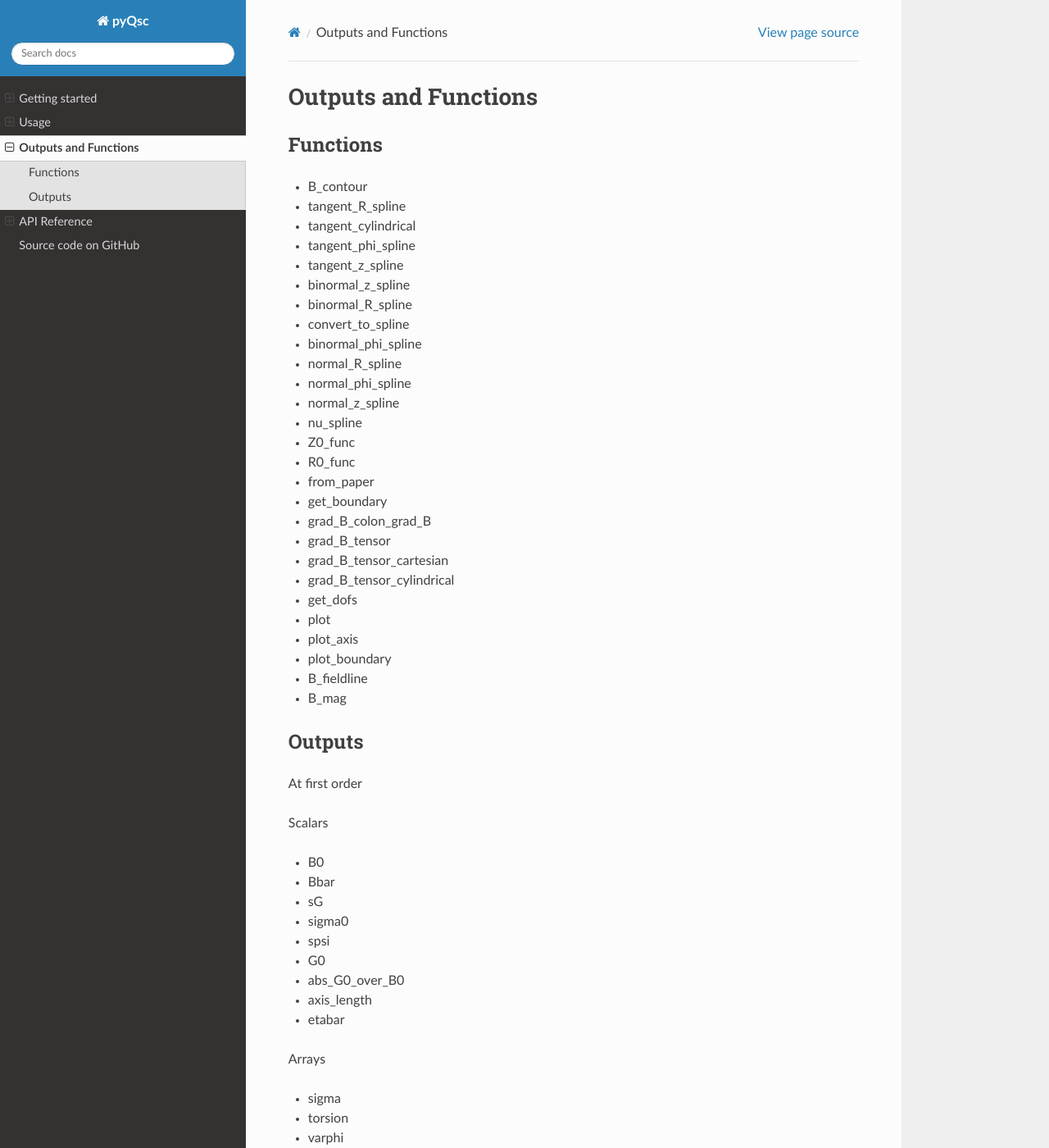
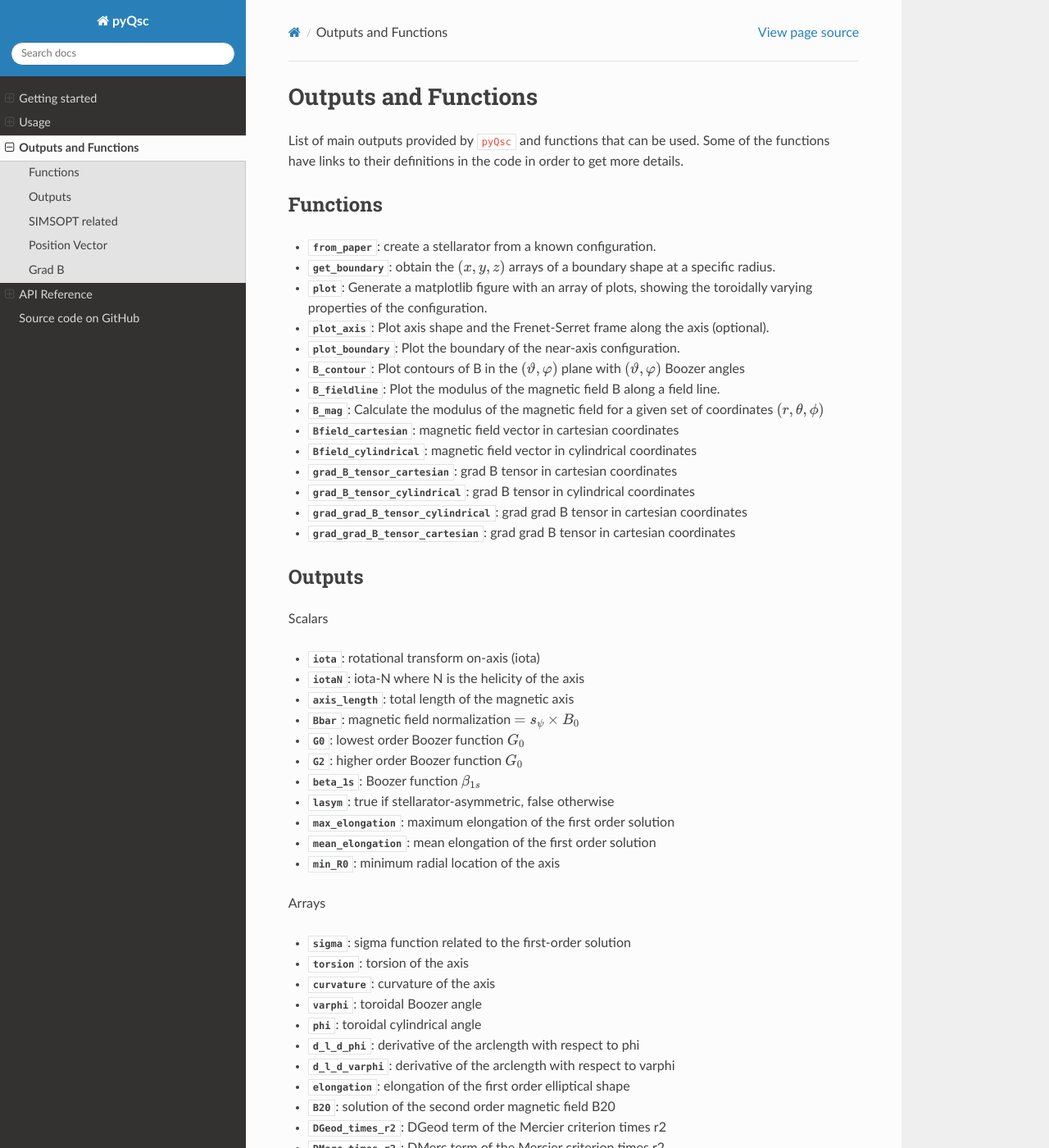
Before and after one commit to landreman/pyQSC, a Sphinx documentation site: the page built from docs/source/outputs.rst, in a window 1280 px wide and 1400 px high. Shown: the whole window at 82% size. Built offline with Sphinx 7.4.7 and the Read the Docs theme 2.0.0, drawn with Linux system fonts in a browser that asks for light colours; some of the changed text lies outside the part shown.

Commit message:
Updated outputs and functions file

```diff
--- a/docs/source/outputs.rst
+++ b/docs/source/outputs.rst
@@ -1,219 +1,112 @@
 Outputs and Functions
 =====================
 
+List of main outputs provided by ``pyQsc`` and functions that
+can be used. Some of the functions have links to their
+definitions in the code in order to get more details.
 
 Functions
-^^^^^^^^^^^^^^^^^^^^
+^^^^^^^^^^
 
-- B_contour
-- tangent_R_spline
-- tangent_cylindrical
-- tangent_phi_spline
-- tangent_z_spline
-- binormal_z_spline
-- binormal_R_spline
-- convert_to_spline
-- binormal_phi_spline
-- normal_R_spline
-- normal_phi_spline
-- normal_z_spline
-- nu_spline
-- Z0_func
-- R0_func
-- from_paper
-- get_boundary
-- grad_B_colon_grad_B
-- grad_B_tensor
-- grad_B_tensor_cartesian
-- grad_B_tensor_cylindrical
-- get_dofs
-- plot
-- plot_axis
-- plot_boundary
-- B_fieldline
-- B_mag
+- :py:mod:`from_paper <qsc.Qsc.from_paper>`: create a stellarator from a known configuration.
+- :py:mod:`get_boundary <qsc.Qsc.get_boundary>`: obtain the :math:`(x,y,z)` arrays of a boundary shape at a specific radius.
+- :py:mod:`plot <qsc.Qsc.plot>`: Generate a matplotlib figure with an array of plots, showing the toroidally varying properties of the configuration.
+- :py:mod:`plot_axis <qsc.Qsc.plot_axis>`: Plot axis shape and the Frenet-Serret frame along the axis (optional).
+- :py:mod:`plot_boundary <qsc.Qsc.plot_boundary>`: Plot the boundary of the near-axis configuration.
+- :py:mod:`B_contour <qsc.Qsc.B_contour>`: Plot contours of B in the :math:`(\vartheta,\varphi)` plane with :math:`(\vartheta,\varphi)` Boozer angles
+- :py:mod:`B_fieldline <qsc.Qsc.B_fieldline>`: Plot the modulus of the magnetic field B along a field line.
+- :py:mod:`B_mag <qsc.Qsc.B_mag>`: Calculate the modulus of the magnetic field for a given set of coordinates :math:`(r,\theta,\phi)`
+- :py:mod:`Bfield_cartesian <qsc.Qsc.Bfield_cartesian>`: magnetic field vector in cartesian coordinates
+- :py:mod:`Bfield_cylindrical <qsc.Qsc.Bfield_cylindrical>`:  magnetic field vector in cylindrical coordinates
+- :py:mod:`grad_B_tensor_cartesian <qsc.Qsc.grad_B_tensor_cartesian>`: grad B tensor in cartesian coordinates
+- :py:mod:`grad_B_tensor_cylindrical <qsc.Qsc.grad_B_tensor_cylindrical>`: grad B tensor in cylindrical coordinates
+- :py:mod:`grad_grad_B_tensor_cylindrical <qsc.Qsc.grad_grad_B_tensor_cylindrical>`: grad grad B tensor in cartesian coordinates
+- :py:mod:`grad_grad_B_tensor_cartesian <qsc.Qsc.grad_grad_B_tensor_cartesian>`: grad grad B tensor in cartesian coordinates
 
 Outputs
 ^^^^^^^
 
-At first order
-
 Scalars
 
-- B0
-- Bbar
-- sG
-- sigma0
-- spsi
-- G0
-- abs_G0_over_B0
-- axis_length
-- etabar
+- :py:mod:`iota <qsc.Qsc.iota>`: rotational transform on-axis (iota)
+- :py:mod:`iotaN <qsc.Qsc.iotaN>`: iota-N where N is the helicity of the axis
+- :py:mod:`axis_length <qsc.Qsc.axis_length>`: total length of the magnetic axis
+- :py:mod:`Bbar <qsc.Qsc.Bbar>`: magnetic field normalization :math:`=s_\psi \times B_0`
+- :py:mod:`G0 <qsc.Qsc.G0>`: lowest order Boozer function :math:`G_0`
+- :py:mod:`G2 <qsc.Qsc.G2>`: higher order Boozer function :math:`G_0`
+- :py:mod:`beta_1s <qsc.Qsc.beta_1s>`: Boozer function :math:`\beta_{1s}`
+- :py:mod:`lasym <qsc.Qsc.lasym>`: true if stellarator-asymmetric, false otherwise
+- :py:mod:`max_elongation <qsc.Qsc.max_elongation>`: maximum elongation of the first order solution
+- :py:mod:`mean_elongation <qsc.Qsc.mean_elongation>`: mean elongation of the first order solution
+- :py:mod:`min_R0 <qsc.Qsc.min_R0>`: minimum radial location of the axis
 
 Arrays
 
-- sigma
-- torsion
-- varphi
-- rc
-- rs
-- zc
-- zs
-- Bfield_cartesian
-- Bfield_cylindrical
-- X1c
-- X1c_untwisted
-- X1s
-- X1s_untwisted
-- Y1c
-- Y1c_untwisted
-- Y1s
-- Y1s_untwisted
-- Z0
-- Z0p
-- Z0pp
-- Z0ppp
-- d2_X1c_d_varphi2
-- d2_Y1c_d_varphi2
-- d2_Y1s_d_varphi2
-- d_X1c_d_varphi
-- d_X1s_d_varphi
-- d_Y1c_d_varphi
-- d_Y1s_d_varphi
-- d_curvature_d_varphi
-- d_d_phi
-- d_d_varphi
-- d_l_d_phi
-- d_l_d_varphi
-- d_phi
-- d_torsion_d_varphi
-- d_varphi_d_phi
-- elongation
-- etabar_squared_over_curvature_squared
-- binormal_cylindrical
-- curvature
-- L_grad_B
-- R0
-- R0p
-- R0pp
-- R0ppp
-- helicity
-- init_axis
-- inv_L_grad_B
-- iota
-- iotaN
-- lasym
-- max_elongation
-- mean_elongation
-- min_L_grad_B
-- min_R0
-- min_R0_penalty
-- min_R0_threshold
-- names
-- nfourier
-- nfp
-- normal_cylindrical
-- nphi
-- order
-- phi
+- :py:mod:`sigma <qsc.Qsc.sigma>`: sigma function related to the first-order solution
+- :py:mod:`torsion <qsc.Qsc.torsion>`: torsion of the axis
+- :py:mod:`curvature <qsc.Qsc.curvature>`: curvature of the axis
+- :py:mod:`varphi <qsc.Qsc.varphi>`: toroidal Boozer angle
+- :py:mod:`phi <qsc.Qsc.phi>`: toroidal cylindrical angle
+- :py:mod:`d_l_d_phi <qsc.Qsc.d_l_d_phi>`: derivative of the arclength with respect to phi
+- :py:mod:`d_l_d_varphi <qsc.Qsc.d_l_d_varphi>`: derivative of the arclength with respect to varphi
+- :py:mod:`elongation <qsc.Qsc.elongation>`: elongation of the first order elliptical shape
+- :py:mod:`B20 <qsc.Qsc.B20>`: solution of the second order magnetic field B20
+- :py:mod:`DGeod_times_r2 <qsc.Qsc.DGeod_times_r2>`: DGeod term of the Mercier criterion times r2
+- :py:mod:`DMerc_times_r2 <qsc.Qsc.DMerc_times_r2>`: DMerc term of the Mercier criterion times r2
+- :py:mod:`DWell_times_r2 <qsc.Qsc.DWell_times_r2>`: DWell term of the Mercier criterion times r2
+- :py:mod:`d2_volume_d_psi2 <qsc.Qsc.d2_volume_d_psi2>`: Magnetic well
+- :py:mod:`r_singularity <qsc.Qsc.r_singularity>`: proxy for the maximum acceptable radius
 
-At second order:
 
-Scalars
+SIMSOPT related
+^^^^^^^^^^^^^^^
+- :py:mod:`get_dofs <qsc.Qsc.get_dofs>`: list of degrees of freedom of a particular stellarator in a format ready to be used by SIMSOPT.
+- :py:mod:`set_dofs <qsc.Qsc.set_dofs>`: modify the degress of freedom of a particular stellarator resulting in a new configuration.
+- :py:mod:`names <qsc.Qsc.names>`: names of degrees of freedom
 
-- B2c
-- B2s
-- G2
-- I2
-- N_helicity
-- beta_1s
 
-Arrays
+Position Vector
+^^^^^^^^^^^^^^^
 
-- B20
-- B20_anomaly
-- B20_mean
-- B20_residual
-- B20_variation
-- DGeod_times_r2
-- DMerc_times_r2
-- DWell_times_r2
-- L_grad_grad_B
-- V1
-- V2
-- V3
-- X20
-- X20_untwisted
-- X2c
-- X2c_untwisted
-- X2s
-- X2s_untwisted
-- Y20
-- Y20_untwisted
-- Y2c
-- Y2c_untwisted
-- Y2s
-- Y2s_untwisted
-- Z20
-- Z20_untwisted
-- Z2c
-- Z2c_untwisted
-- Z2s
-- Z2s_untwisted
-- calculate_grad_grad_B_tensor
-- d2_volume_d_psi2
-- d_X20_d_varphi
-- d_X2c_d_varphi
-- d_X2s_d_varphi
-- d_Y20_d_varphi
-- d_Y2c_d_varphi
-- d_Y2s_d_varphi
-- d_Z20_d_varphi
-- d_Z2c_d_varphi
-- d_Z2s_d_varphi
-- grad_grad_B
-- grad_grad_B_inverse_scale_length
-- grad_grad_B_inverse_scale_length_vs_varphi
-- grad_grad_B_tensor_cartesian
-- grad_grad_B_tensor_cylindrical
-- inv_r_singularity_vs_varphi
-- p2
-- r_singularity
-- r_singularity_basic_vs_varphi
-- r_singularity_residual_sqnorm
-- r_singularity_theta_vs_varphi
-- r_singularity_vs_varphi
+- :py:mod:`Z0 <qsc.Qsc.Z0>`
+- :py:mod:`R0 <qsc.Qsc.R0>`
+- :py:mod:`X1c <qsc.Qsc.X1c>`
+- :py:mod:`X1s <qsc.Qsc.X1s>`
+- :py:mod:`Y1c <qsc.Qsc.Y1c>`
+- :py:mod:`Y1s <qsc.Qsc.Y1s>`
+- :py:mod:`X20 <qsc.Qsc.X20>`
+- :py:mod:`X2c <qsc.Qsc.X2c>`
+- :py:mod:`X2s <qsc.Qsc.X2s>`
+- :py:mod:`Y20 <qsc.Qsc.Y20>`
+- :py:mod:`Y2c <qsc.Qsc.Y2c>`
+- :py:mod:`Y2s <qsc.Qsc.Y2s>`
+- :py:mod:`Z20 <qsc.Qsc.Z20>`
+- :py:mod:`Z2c <qsc.Qsc.Z2c>`
+- :py:mod:`Z2s <qsc.Qsc.Z2s>`
+- :py:mod:`X3c1 <qsc.Qsc.X3c1>`
+- :py:mod:`X3c3 <qsc.Qsc.X3c3>`
+- :py:mod:`X3s1 <qsc.Qsc.X3s1>`
+- :py:mod:`X3s3 <qsc.Qsc.X3s3>`
+- :py:mod:`Y3c1 <qsc.Qsc.Y3c1>`
+- :py:mod:`Y3c3 <qsc.Qsc.Y3c3>`
+- :py:mod:`Y3s1 <qsc.Qsc.Y3s1>`
+- :py:mod:`Y3s3 <qsc.Qsc.Y3s3>`
+- :py:mod:`Z3c1 <qsc.Qsc.Z3c1>`
+- :py:mod:`Z3c3 <qsc.Qsc.Z3c3>`
+- :py:mod:`Z3s1 <qsc.Qsc.Z3s1>`
+- :py:mod:`Z3s3 <qsc.Qsc.Z3s3>`
 
-At third order:
 
-Arrays
+Grad B
+^^^^^^
 
-- B0_order_a_squared_to_cancel
-- X3c1
-- X3c1_untwisted
-- X3c3
-- X3c3_untwisted
-- X3s1
-- X3s1_untwisted
-- X3s3
-- X3s3_untwisted
-- Y3c1
-- Y3c1_untwisted
-- Y3c3
-- Y3c3_untwisted
-- Y3s1
-- Y3s1_untwisted
-- Y3s3
-- Y3s3_untwisted
-- Z3c1
-- Z3c1_untwisted
-- Z3c3
-- Z3c3_untwisted
-- Z3s1
-- Z3s1_untwisted
-- Z3s3
-- Z3s3_untwisted
-- d_Y3c1_d_varphi
-- d_Y3s1_d_varphi
-- d_X3c1_d_varphi
-- flux_constraint_coefficient
+- :py:mod:`grad_B_tensor_cylindrical <qsc.Qsc.grad_B_tensor_cylindrical>`
+- :py:mod:`grad_B_colon_grad_B <qsc.Qsc.grad_B_colon_grad_B>`
+- :py:mod:`L_grad_B <qsc.Qsc.L_grad_B>`
+- :py:mod:`L_grad_grad_B <qsc.Qsc.L_grad_grad_B>`
+- :py:mod:`inv_L_grad_B <qsc.Qsc.inv_L_grad_B>`
+- :py:mod:`min_L_grad_Bmin_L_grad_B>`
+- :py:mod:`grad_grad_B_inverse_scale_length_vs_varphi <qsc.Qsc.grad_grad_B_inverse_scale_length_vs_varphi>`
+- :py:mod:`L_grad_grad_B <qsc.Qsc.L_grad_grad_B>`
+- :py:mod:`grad_grad_B_inverse_scale_length <qsc.Qsc.grad_grad_B_inverse_scale_length>`
+- :py:mod:`grad_grad_B <qsc.Qsc.grad_grad_B>`
```
